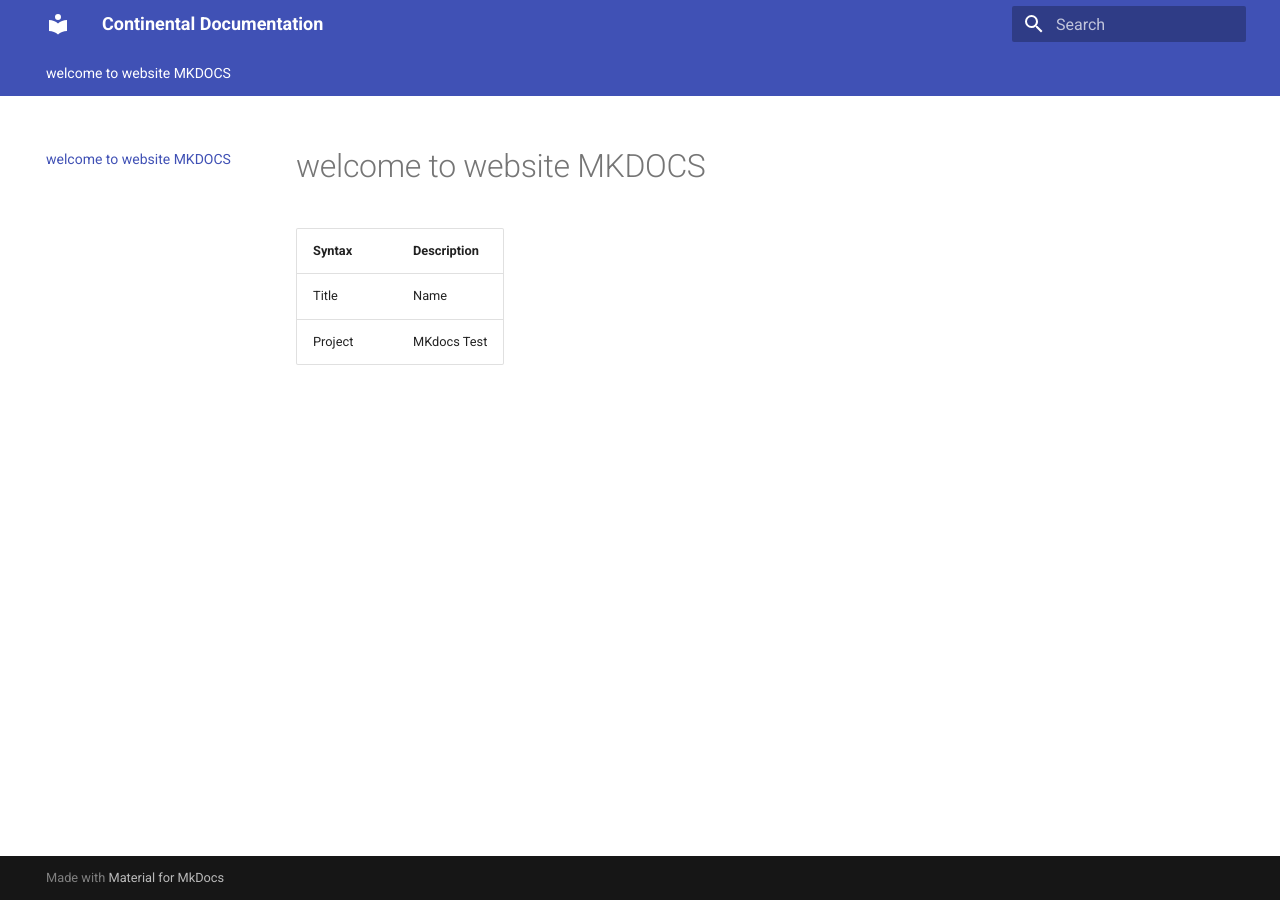
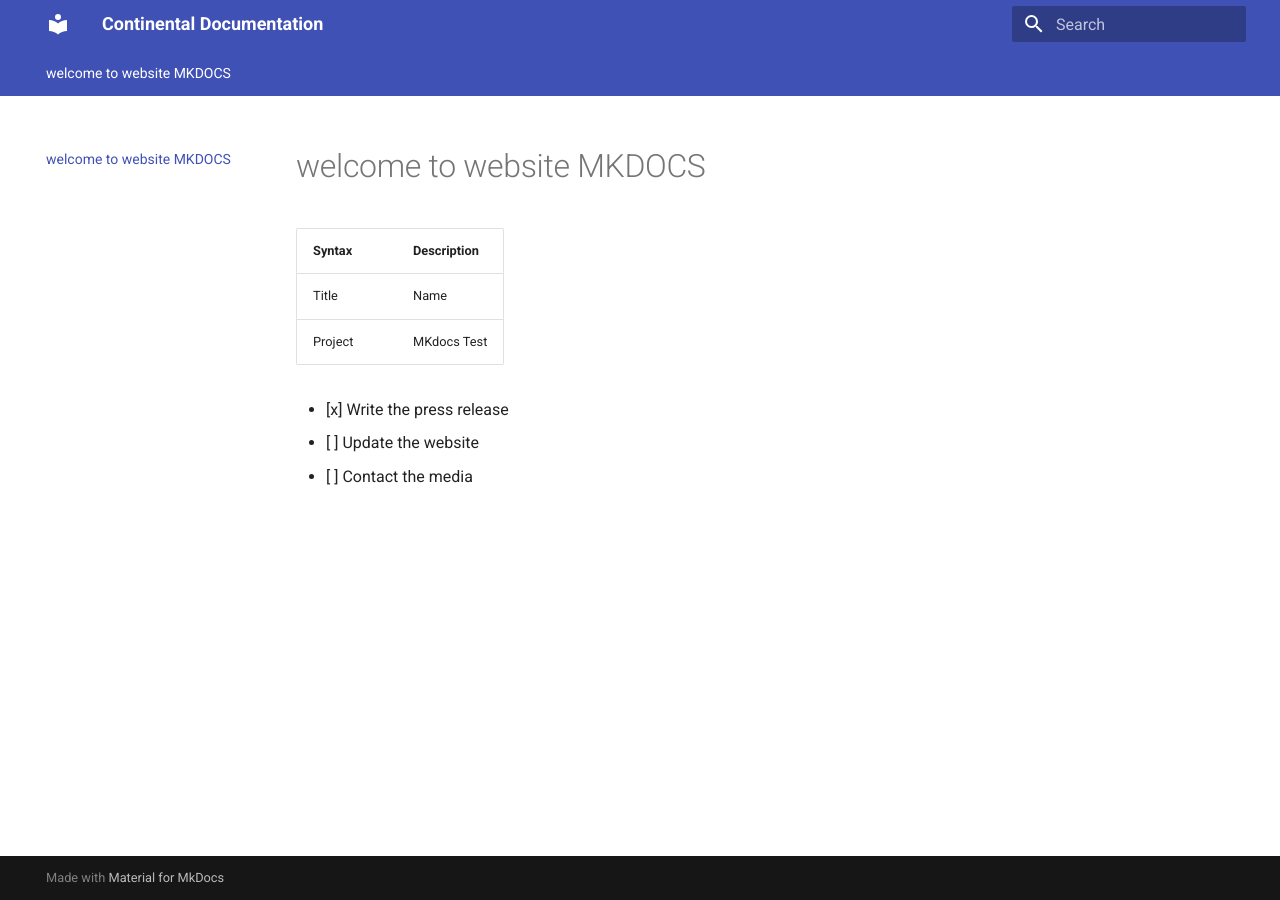
Before and after one commit to Sharbal-Shuker/mkdocs_test, an MkDocs documentation site: the page built from docs/index.md, in a window 1280 px wide. Built offline with MkDocs 1.6.1 and Material for MkDocs 9.7.7, drawn with Linux system fonts in a browser that asks for light colours.

Commit message:
Update index.md

```diff
--- a/docs/index.md
+++ b/docs/index.md
@@ -3,3 +3,8 @@
 | ----------- | ----------- |
 | Title | Name |
 | Project | MKdocs Test |
+
+
+- [x] Write the press release
+- [ ] Update the website
+- [ ] Contact the media
```
